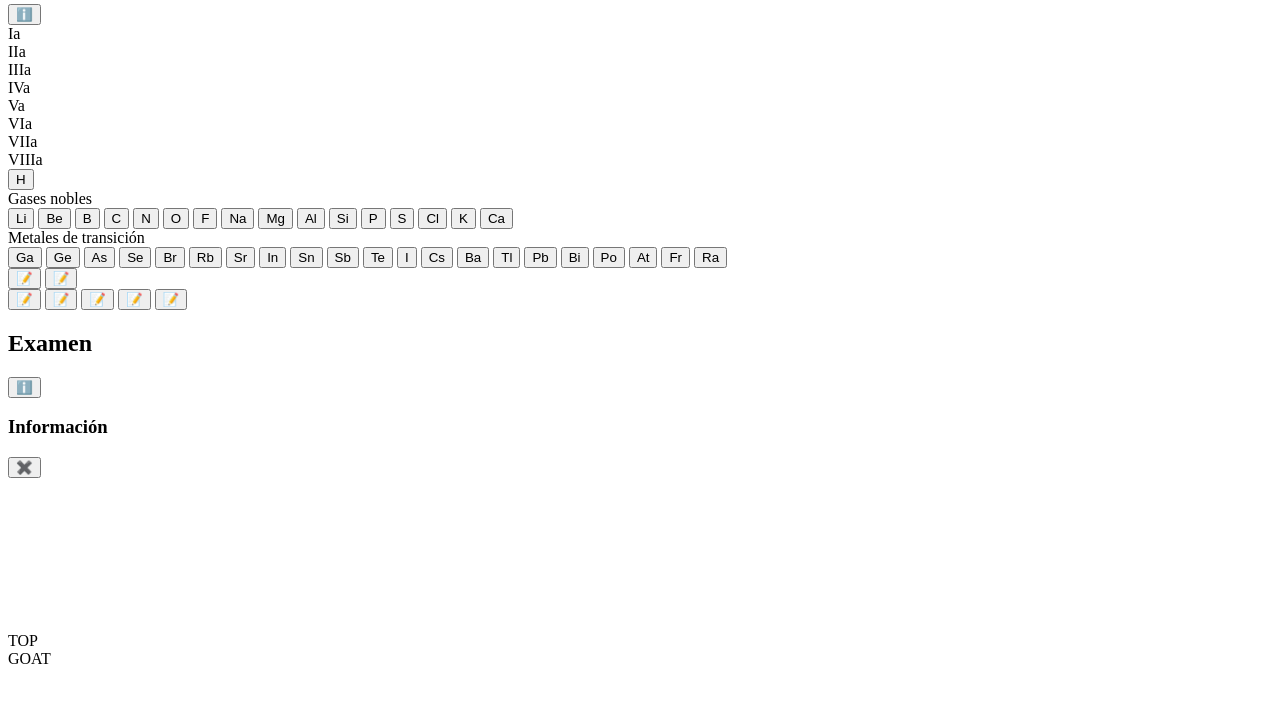
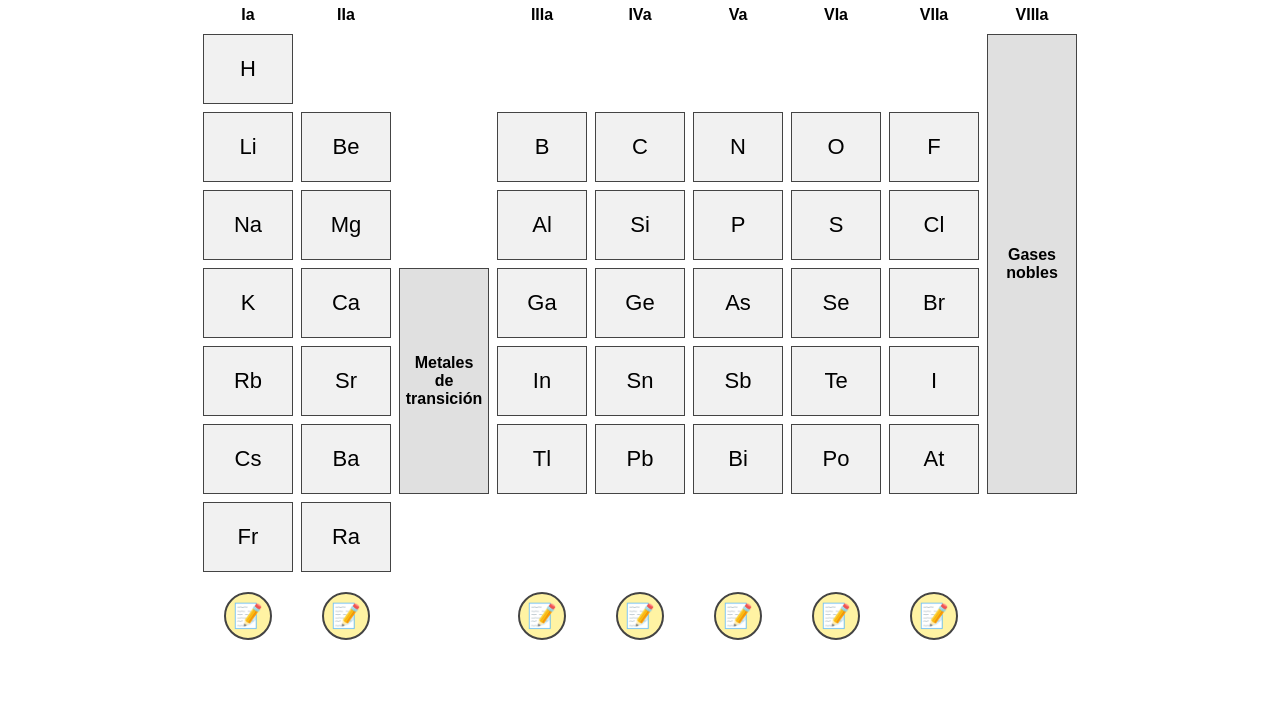
Before and after one commit to qarlosleal/tabla_periodica, a plain HTML site: page aprender.html in a window 1280 px wide. Shown: the part 76-800 px from the top of the page. Drawn offline with Linux system fonts and the light colour scheme.

Commit message:
cambios error catastrofico

```diff
--- a/aprender.html
+++ b/aprender.html
@@ -5,7 +5,7 @@
   <meta charset="UTF-8" />
   <title>Tabla periódica</title>
   <meta name="viewport" content="width=device-width, initial-scale=1.0" />
-  <script src="js/tabla.js" defer></script>
+  <link rel="stylesheet" href="css/styles.css">
 </head>
 
 <body>
```
